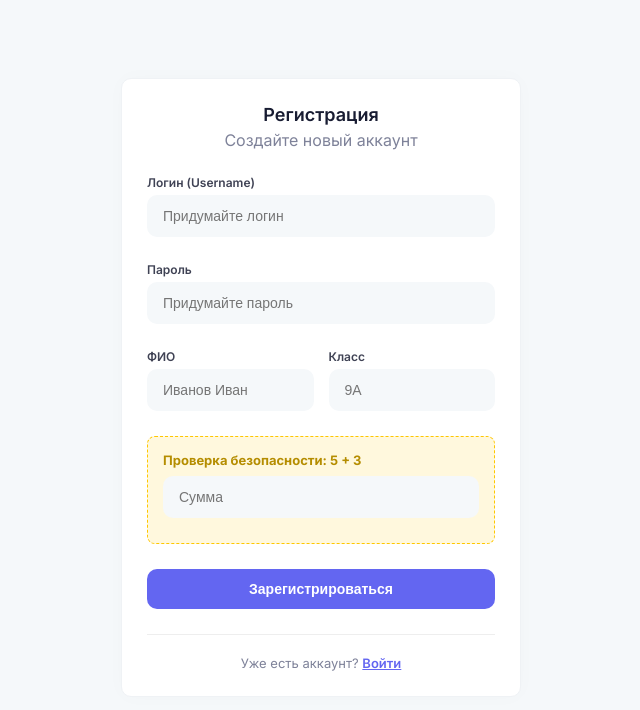
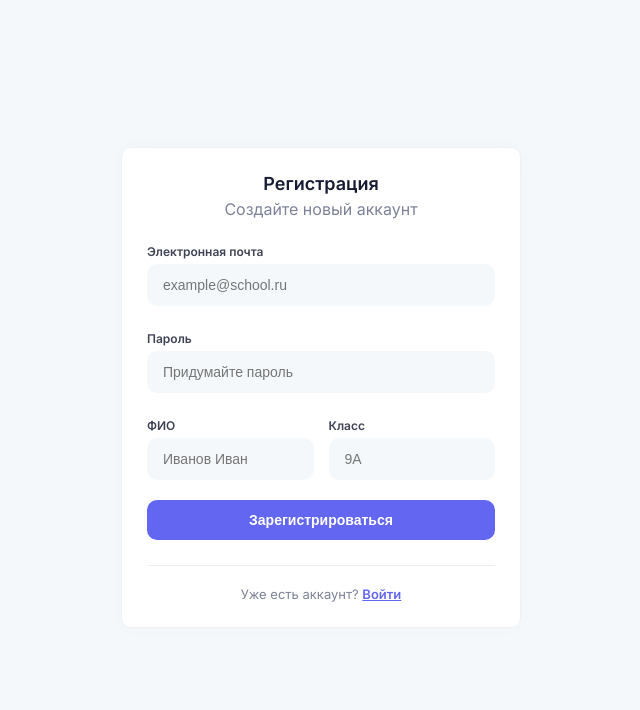
Before and after one commit to 618Dimon618/SchoolCanteen, a Flask app: page /register in a window 1280 px wide. Shown: the top 710 px of the page, without its empty margins (319-959 px from the left). Run offline with Flask 3, Linux system fonts and the light colour scheme.

Commit message:
Update register.html

```diff
--- a/templates/register.html
+++ b/templates/register.html
@@ -6,8 +6,8 @@
 
     <form method="POST">
         <div style="text-align: left; margin-bottom: 15px;">
-            <label style="font-weight: 600; font-size: 12px; color: #3f4254; display: block; margin-bottom: 5px;">Логин (Username)</label>
-            <input type="text" name="username" required placeholder="Придумайте логин">
+            <label style="font-weight: 600; font-size: 12px; color: #3f4254; display: block; margin-bottom: 5px;">Электронная почта</label>
+            <input type="text" name="email" required placeholder="example@school.ru">
         </div>
 
         <div style="text-align: left; margin-bottom: 15px;">
@@ -26,11 +26,6 @@
             </div>
         </div>
 
-        <div style="background: #fff8dd; padding: 15px; border-radius: 8px; margin: 15px 0; border: 1px dashed #ffc700; text-align: left;">
-            <label style="display: block; font-size: 13px; margin-bottom: 8px; font-weight: 700; color: #b58d00;">Проверка безопасности: {{ captcha_a }} + {{ captcha_b }}</label>
-            <input type="number" name="captcha_answer" required placeholder="Сумма" style="width: 100%;">
-        </div>
-
         <button type="submit" style="width: 100%; margin-top: 10px;">Зарегистрироваться</button>
     </form>
 
```
